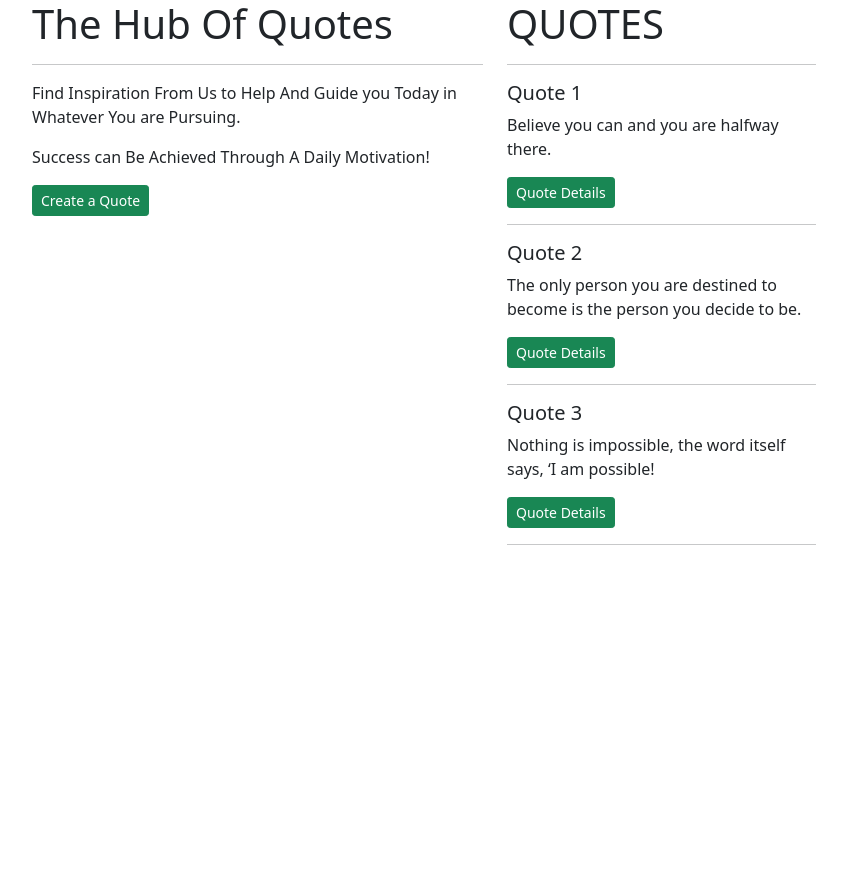
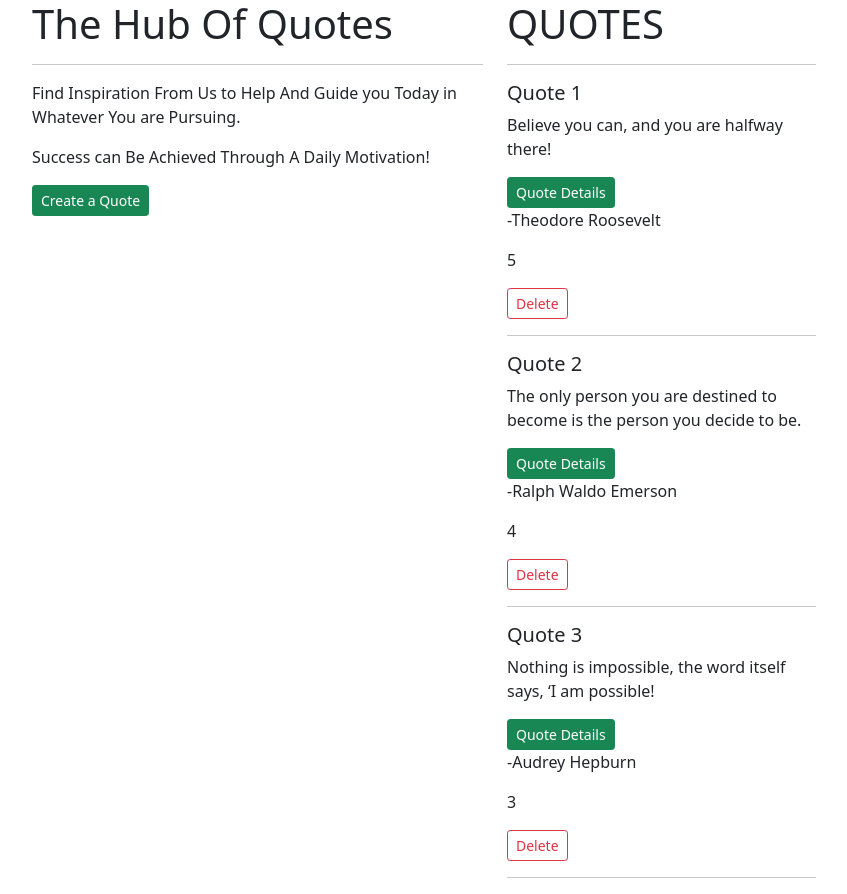
Before and after one commit to devseme/Quote-App, an Angular app: page / in a window 1280 px wide. Shown: the whole page, without its empty margins (50-897 px from the left). Before the commit the page ends 800 px from the top, so only its background shows below. Built offline with nearby package versions, Linux system fonts and the light colour scheme.

Commit message:
working on the child component

```diff
--- a/src/app/app.module.ts
+++ b/src/app/app.module.ts
@@ -5,12 +5,14 @@ import { AppRoutingModule } from './app-routing.module';
 import { AppComponent } from './app.component';
 import { AboutComponent } from './about/about.component';
 import { QuotesComponent } from './quotes/quotes.component';
+import { QuoteDetailsComponent } from './quote-details/quote-details.component';
 
 @NgModule({
   declarations: [
     AppComponent,
     AboutComponent,
-    QuotesComponent
+    QuotesComponent,
+    QuoteDetailsComponent
   ],
   imports: [
     BrowserModule,
--- /dev/null
+++ b/src/app/quote-details/quote-details.component.html
@@ -0,0 +1,2 @@
+<p>{{quote.author}} </p> <p> {{quote.vote}} </p>
+<button class="btn btn-outline-danger btn-sm">Delete</button>
--- /dev/null
+++ b/src/app/quote-details/quote-details.component.ts
@@ -0,0 +1,18 @@
+import { Quote } from '../quote';
+import { Component, OnInit,Input } from '@angular/core';
+
+
+@Component({
+  selector: 'app-quote-details',
+  templateUrl: './quote-details.component.html',
+  styleUrls: ['./quote-details.component.css']
+})
+export class QuoteDetailsComponent implements OnInit {
+  @Input()quote!:Quote;
+
+  constructor() { }
+
+  ngOnInit(): void {
+  }
+
+}
--- a/src/app/quotes/quotes.component.html
+++ b/src/app/quotes/quotes.component.html
@@ -5,10 +5,11 @@
         <div *ngFor='let quote of quotes;let i = index'>
 
 
-            <h5>{{quote.title}}</h5>
-            <p>{{quote.quote}}</p>
+            <h5 class="margin-none">{{quote.title}}</h5>
+            <p class="margin-none">{{quote.quote}}</p>
 
         <a href="" class="btn btn-success btn-sm btn-block">Quote Details</a>
+        <app-quote-details [quote]='quote'></app-quote-details>
         <hr>
     </div>
     </div>
--- a/src/app/quotes/quotes.component.ts
+++ b/src/app/quotes/quotes.component.ts
@@ -8,7 +8,7 @@ import {Quote} from '../quote';
 export class QuotesComponent implements OnInit {
 
   quotes:Quote[]=[
-    new Quote('Quote 1','Believe you can and you are halfway there.','-Theodore Roosevelt','5'),
+    new Quote('Quote 1','Believe you can, and you are halfway there!','-Theodore Roosevelt','5'),
     new Quote('Quote 2','The only person you are destined to become is the person you decide to be.','-Ralph Waldo Emerson','4'),
     new Quote('Quote 3','Nothing is impossible, the word itself says, ‘I am possible!' ,'-Audrey Hepburn','3'),
   ]
```
Also changed, not shown: src/app/quote-details/quote-details.component.css (added), 1 other file (tests, documents, lock files or other folders).
